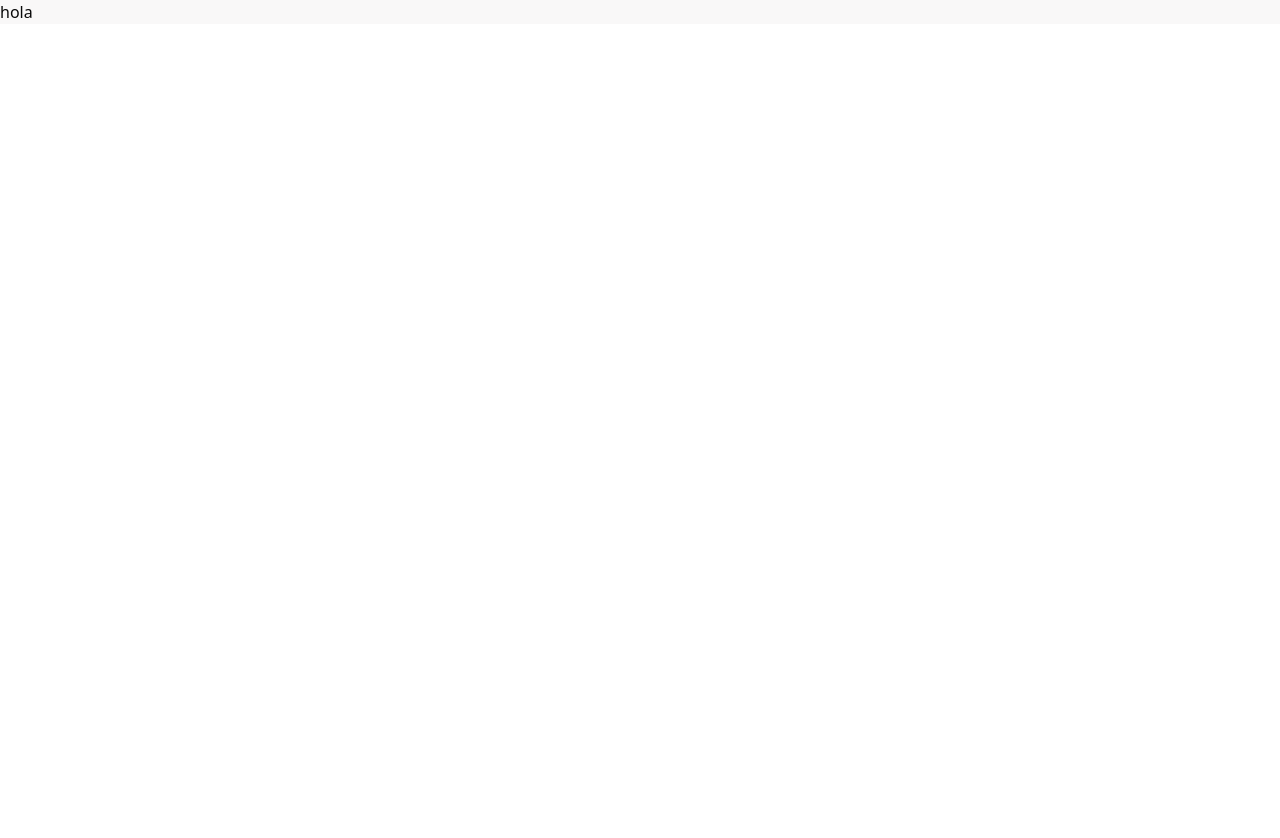
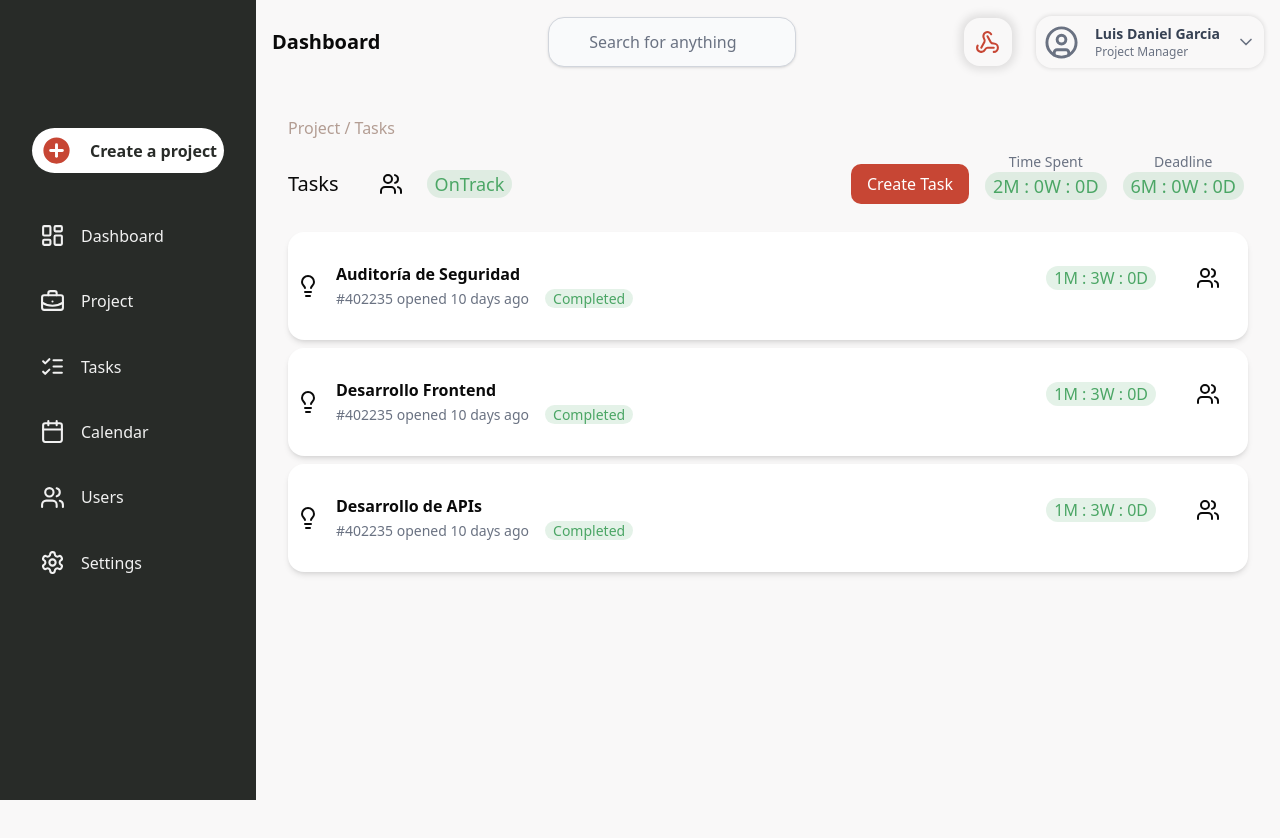
Before and after one commit to HEmilGS/OracleBot, a React (Vite) app: page / in a window 1280 px wide. Shown: the top 838 px of the page. Before the commit the page ends 800 px from the top, so only its background shows below. Built offline with nearby package versions, Linux system fonts and the light colour scheme.

Commit message:
tasks merge

```diff
--- a/package.json
+++ b/package.json
@@ -16,6 +16,7 @@
     "lucide-react": "^0.479.0",
     "react": "^19.0.0",
     "react-dom": "^19.0.0",
+    "recharts": "^2.15.1",
     "tailwind-merge": "^3.0.2",
     "tailwindcss": "^4.0.14",
     "tailwindcss-animate": "^1.0.7"
--- a/src/App.tsx
+++ b/src/App.tsx
@@ -1,3 +1,11 @@
+
+import SideBar from "./Components/SideBar";
+import Header from "./Components/header";
+import FocusMode from "./pages/FocusMode";
+import CreateTask from "./pages/CreateTask";
+import Dashboard from "./pages/Dashboard";
+import Tasks from "./pages/Tasks";
+
 
 // import { BrowserRouter as Router, Route, Switch } from 'react-router-dom' necesario despues para el header
 
@@ -6,14 +14,15 @@ import "./App.css";
 
 function App() {
   return (
-
-
     <div className="flex bg-[#F9F8F8]">
-
-      hola
-
+      <SideBar />
+      <div className="w-4/5">
+        <Header />
+        <div className="p-4">
+          <Tasks/>
+        </div>
+      </div>
     </div>
-  );
+  )
 }
-
 export default App;
--- /dev/null
+++ b/src/pages/Tasks.tsx
@@ -0,0 +1,79 @@
+import { useState } from 'react';
+import { Users } from 'lucide-react';
+import { Lightbulb } from 'lucide-react';
+
+function Tasks() {
+    // Estado para manejar las tareas
+    const [tasks, setTasks] = useState(['Auditoría de Seguridad', 'Desarrollo Frontend', 'Desarrollo de APIs']);
+    const [newTask, setNewTask] = useState('');
+
+    // Función para agregar una nueva tarea
+    const addTask = () => {
+        if (newTask.trim() !== '') {
+            setTasks([newTask, ...tasks]); // Agrega la nueva tarea al principio del array
+            setNewTask('');
+        }
+    };
+
+    return (
+        <div className="h-screen">
+            <div>
+                <h1 className="text-md text-[#B39D93] ml-4 mt-4">Project / Tasks</h1>
+            </div>
+
+            <div className="flex flex-row items-center mt-3">
+                <h1 className="ml-4 text-xl">Tasks</h1>
+                <Users className='ml-10' />
+                <span className="text-lg bg-[#4BA665]/15 w-auto px-2 rounded-xl text-[#4BA665] ml-6">OnTrack</span>
+                <div className="flex flex-row items-center space-x-4 ml-auto mr-5">
+                    <button
+                        className="flex justify-center items-center bg-[#C74634] text-white rounded-lg h-10 px-4"
+                        onClick={addTask}
+                    >
+                        Create Task
+                    </button>
+                    <div className="flex flex-col items-center mb-4">
+                        <span className="text-sm text-gray-500">Time Spent</span>
+                        <span className="text-lg bg-[#4BA665]/15 w-auto px-2 rounded-xl text-[#4BA665]">2M : 0W : 0D</span>
+                    </div>
+                    <div className="flex flex-col items-center mb-4">
+                        <span className="text-sm text-gray-500">Deadline</span>
+                        <span className="text-lg bg-[#4BA665]/15 w-auto px-2 rounded-xl text-[#4BA665]">6M : 0W : 0D</span>
+                    </div>
+                </div>
+            </div>
+
+            <div className='h-full flex flex-col items-center p-4'>
+                {/* <input
+                    type="text"
+                    value={newTask}
+                    onChange={(e) => setNewTask(e.target.value)}
+                    placeholder="Enter a new task"
+                    className="mb-4 p-2 border rounded"
+                /> */}
+                <ul className="w-full ">
+                    {tasks.map((task, index) => (
+                        <li key={index} className="bg-white p-2 mb-2 h-1/2 rounded-2xl shadow-md">
+                            <div className='h-full flex flex-row items-center justify-start'>
+                            <Lightbulb/>
+                            <div className=' flex flex-col items-start justify-start ml-4'>
+                                <span className='font-bold'> {task} </span>
+                                <div >
+                                <span className="text-sm text-gray-500">#402235 opened 10 days ago</span>
+                                <span className='ml-4 text-sm  bg-[#4BA665]/15 w-auto px-2 rounded-xl text-[#4BA665]'>Completed</span>
+                                </div>
+                            </div>
+                            <div className='flex flex-row items-center mb-4 ml-auto mr-5'>
+                                <span className="text-md bg-[#4BA665]/15 w-auto px-2 rounded-xl text-[#4BA665]">1M : 3W : 0D</span>
+                                <Users className='ml-10' />
+                            </div>
+                            </div>
+                        </li>
+                    ))}
+                </ul>
+            </div>
+        </div>
+    );
+}
+
+export default Tasks;
```
Also changed, not shown: 1 other file (tests, documents, lock files or other folders).
